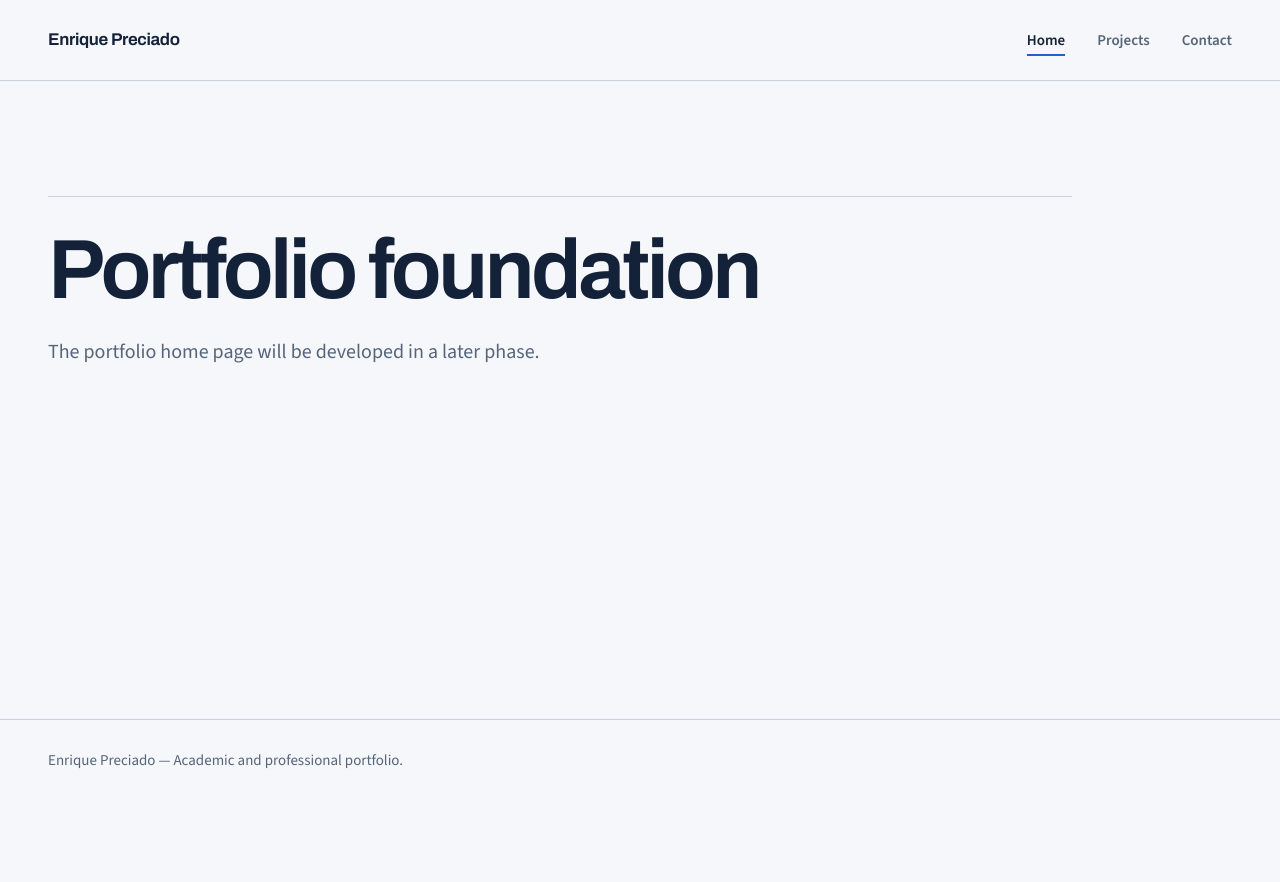
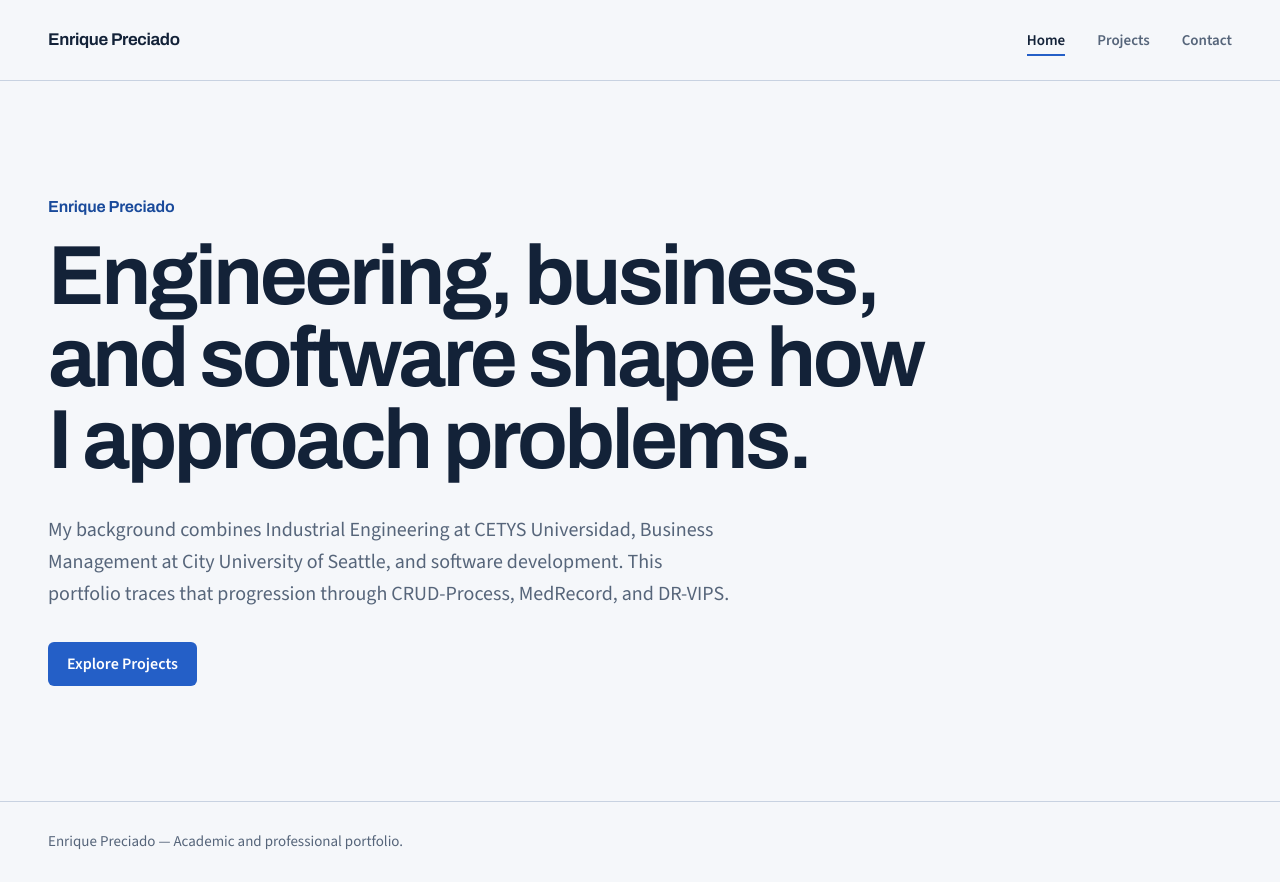
Before and after one commit to enrique28-ai/Portfolio, a React (Vite) app: page / in a window 1280 px wide. Before the commit the page ends 800 px from the top, so only its background shows below. Built offline with nearby package versions, Linux system fonts and the light colour scheme.

Commit message:
feat: add portfolio hero and personal brand

```diff
--- a/src/index.css
+++ b/src/index.css
@@ -430,6 +430,35 @@
   font-size: 0.9375rem;
 }
 
+/* Home hero */
+.home-hero__content {
+  max-width: var(--layout-content);
+}
+
+.home-hero__eyebrow {
+  font-family: var(--font-display);
+  font-size: 1rem;
+  font-weight: 650;
+  line-height: 1.4;
+  letter-spacing: -0.01em;
+  color: var(--color-accent-strong);
+}
+
+.home-hero__title {
+  max-width: 18ch;
+  margin-top: var(--space-4);
+}
+
+.home-hero__summary {
+  max-width: var(--layout-reading);
+  margin-top: var(--space-6);
+  color: var(--color-text-secondary);
+}
+
+.home-hero__actions {
+  margin-top: var(--space-6);
+}
+
 /* Current Phase 1 route placeholders, styled without adding page content. */
 .page-placeholder {
   width: calc(100% - (2 * var(--layout-gutter)));
--- a/src/pages/HomePage.jsx
+++ b/src/pages/HomePage.jsx
@@ -1,11 +1,28 @@
-import PagePlaceholder from '../components/PagePlaceholder.jsx'
+import { Link } from 'react-router-dom'
 
 function HomePage() {
   return (
-    <PagePlaceholder
-      description="The portfolio home page will be developed in a later phase."
-      title="Portfolio foundation"
-    />
+    <section className="home-hero section-block" aria-labelledby="hero-title">
+      <div className="site-container">
+        <div className="home-hero__content">
+          <p className="home-hero__eyebrow">Enrique Preciado</p>
+          <h1 className="home-hero__title" id="hero-title">
+            Engineering, business, and software shape how I approach problems.
+          </h1>
+          <p className="home-hero__summary body-large">
+            My background combines Industrial Engineering at CETYS Universidad,
+            Business Management at City University of Seattle, and software
+            development. This portfolio traces that progression through
+            CRUD-Process, MedRecord, and DR-VIPS.
+          </p>
+          <div className="home-hero__actions">
+            <Link className="button button--primary" to="/projects">
+              Explore Projects
+            </Link>
+          </div>
+        </div>
+      </div>
+    </section>
   )
 }
 
```
Also changed, not shown: 2 other files (tests, documents, lock files or other folders).
